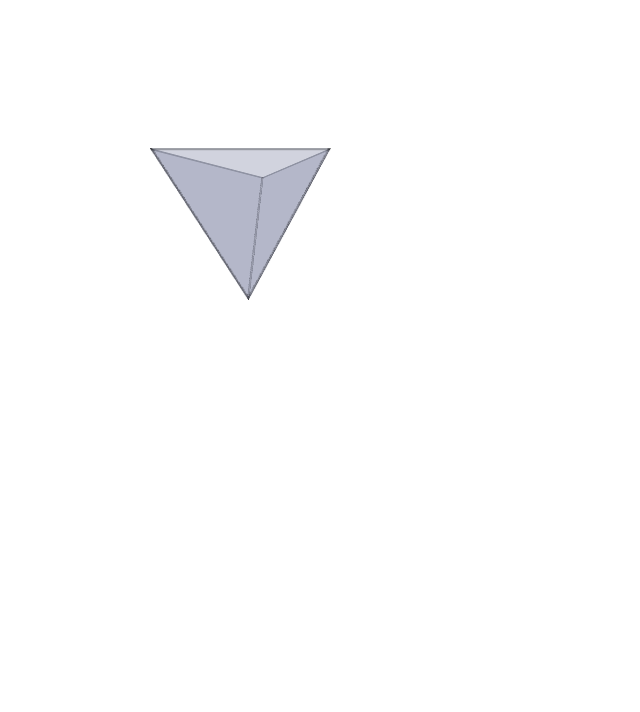
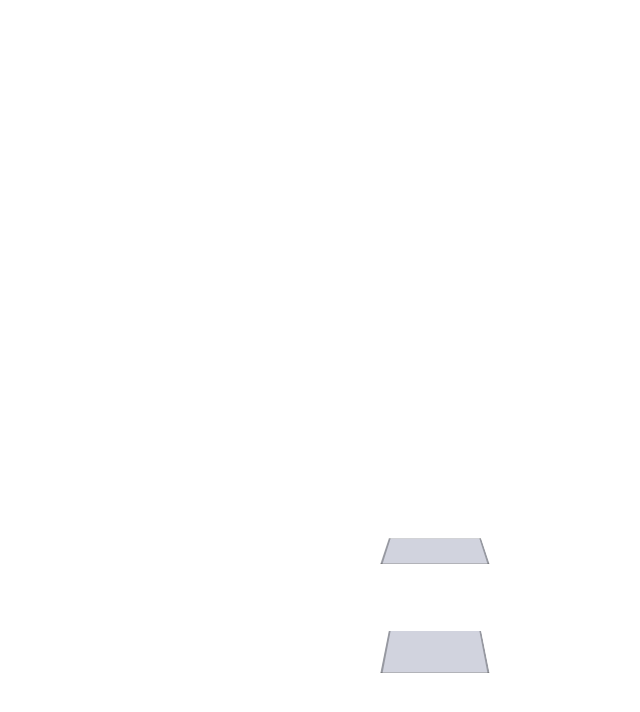
Before and after one commit to capehorn/jsbazaar, a plain HTML site: page packages/custom-shape/index.html in a window 1280 px wide. Shown: the whole page, without its empty margins (205-845 px from the left). Drawn offline with Linux system fonts and the light colour scheme.

Commit message:
experimenting with cuboid

```diff
--- a/packages/custom-shape/custom-shape.css
+++ b/packages/custom-shape/custom-shape.css
@@ -32,8 +32,8 @@ body {
     position: absolute;
     top: 50%;
     left: 50%;
-    width: 0;
-    height: 0;
+    width: max-content;
+    height: max-content;
 }
 
 .face {
--- a/packages/custom-shape/custom-shape.js
+++ b/packages/custom-shape/custom-shape.js
@@ -1,5 +1,6 @@
 const LINE_DELTA = 0.0001;
 
+function P(x, y, z, w) {return new DOMPoint(x, y, z, w);}
 function px(v) {return `${v}px`;}
 function trfs(...trfs) {return trfs.join(" ");}
 function tX(x) {return ` translateX(${x})`;}
@@ -10,52 +11,73 @@ function rX(deg) {return ` rotateX(${deg}deg)`;}
 function rY(deg) {return ` rotateY(${deg}deg)`;}
 function rZ(deg) {return ` rotateZ(${deg}deg)`;}
 
-const tetrahedron = {
-    faces: [
-        [
-            0, -100, 0,
-            100, 0, 0,
-            100, 100, 0,
-        ]
-    ]
+const origo = document.querySelector("#origo");
+
+// const tetrahedron100 = newTetrahedron({edgeLength: 100});
+// const tetrahedron200 = newTetrahedron({edgeLength: 200});
+// origo.appendChild(tetrahedron100);
+// origo.appendChild(tetrahedron200);
+
+const cuboid = newCuboid({x: 100, y: 200});
+origo.appendChild(cuboid);
+
+
+
+function newCuboid({x = 100, y = 100, z = 100}) {
+    const bottom = toFace([P(0, 0), P(x, 0), P(x, y), P(0, y)]);
+    bottom.el.style.transform = trfs(t3d(-1/2*x, 1/2*(y - z), 0), rX(-90));
+
+    const top = toFace([P(0, 0), P(x, 0), P(x, y), P(0, y)]);
+    top.el.style.transform = trfs(t3d(-1/2*x, 1/2*(y + z), 0), rX(-90));
+
+    // const back = toFace([P(0, 0), P(x, 0), P(x, y), P(0, y)]);
+    // back.el.style.transform = trfs(t3d(-1/2*x, 1/2*(y + z), 0), rX(-90));
+    // const face1 = toFace(t1);
+    // const face2 = toFace(t1);
+    // const face3 = toFace(t1);
+    //rect1.el.style.transformOrigin = "top center";
+    //rect1.el.style.transform = rX(angleAtTop);
+
+    // face2.el.style.transformOrigin = "top center";
+    // face2.el.style.transform = trfs(rY(120), rX(angleAtTop));
+
+    // face3.el.style.transformOrigin = "top center";
+    // face3.el.style.transform = trfs(rY(240), rX(angleAtTop));
+    const ref = newRef({transformOrigin: "100px 100px"});
+    addFaces(ref, bottom, top);
+    return ref;
 }
 
-const origo = document.querySelector("#origo");
-const frag = document.createDocumentFragment();
-const t1 = triangle();
-//const t2 = cloneFace(t1);
-
-
-const ref = newRef("-100px", "-100px");
-
+function newTetrahedron({edgeLength = 100}) {
+    const t1 = triangle({a: edgeLength});
     const face1 = toFace(t1);
     const face2 = toFace(t1);
     const face3 = toFace(t1);
+    const angleAtTop = 90 - 70.53;
     face1.el.style.transformOrigin = "top center";
-face1.el.style.transform = rX(90 - 70.53);
+    face1.el.style.transform = rX(angleAtTop);
 
     face2.el.style.transformOrigin = "top center";
-face2.el.style.transform = trfs(rY(120), rX(90 - 70.53));
+    face2.el.style.transform = trfs(rY(120), rX(angleAtTop));
 
     face3.el.style.transformOrigin = "top center";
-face3.el.style.transform = trfs(rY(240), rX(90 - 70.53));
+    face3.el.style.transform = trfs(rY(240), rX(angleAtTop));
+    const ref = newRef({transformOrigin: "100px 100px"});
+    addFaces(ref, face1, face2, face3);
+    return ref;
+}
 
-addFaces(ref, face1, face2, face3);
-
-
-origo.appendChild(ref);
-
-function triangle() {
-    const m = new DOMMatrix().setMatrixValue(tY(-100));
+function triangle({a, b = null, c = null}) {
+    const m = new DOMMatrix().setMatrixValue(tY(-1*a));
     const p1 = new DOMPoint().matrixTransform(m);
     const p2 = p1.matrixTransform(m.setMatrixValue(rZ(120)));
     const p3 = p2.matrixTransform(m);
     return [p1, p2, p3];
 }
 
-function toFace(ps) {
+function toFace(ps, useClipPath = true) {
     const {points, min, max} = normalize(ps);
-    const clipPath = buildClipPath(points);
+    const clipPath = useClipPath ? buildClipPath(points) : null;
     const el = toElem(max.x - min.x, max.y - min.y, clipPath);
     const edges = points.map( (p, idx, arr) => newEdge(p, idx === arr.length - 1 ? arr[0] : arr[idx+1]) );
     edges.forEach(e => el.appendChild(e));
@@ -94,13 +116,15 @@ function normalize(points) {
     };
 }
 
-function toElem(w, h, clipPath) {
+function toElem(w, h, clipPath = null) {
     const el = document.createElement("div");
     el.classList.add("face");
     const s = el.style;
     s.width = px(w);
     s.height = px(h);
+    if (clipPath != null) {
         s.clipPath = clipPath;
+    }
     return el;
 }
 
@@ -138,11 +162,10 @@ function calcRotation(dx, dy) {
 }
 
 
-function newRef(top, left) {
+function newRef({transformOrigin = "center center"}) {
     const el = document.createElement("div");
     el.classList.add("ref");
-    el.style.top = top;
-    el.style.left = left;
+    el.style.transformOrigin = transformOrigin;
     return el;
 }
 
@@ -150,13 +173,13 @@ function addFaces(ref, ...faces) {
     faces.forEach(f => ref.appendChild(f.el));
 }
 
-ref.animate([
-    // keyframes
-    { transform: "rotateZ(0deg)" },
-    { transform: 'rotateZ(360deg) rotateY(-720deg)' }
-  ], {
-    // timing options
-    duration: 10000,
-    iterations: Infinity,
-      composite: 'add'
-  });
+// tetrahedron.animate([
+//     // keyframes
+//     { transform: "rotateZ(0deg)" },
+//     { transform: 'rotateZ(360deg) rotateY(-720deg)' }
+//   ], {
+//     // timing options
+//     duration: 3000,
+//     iterations: Infinity,
+//       composite: 'add'
+//   });
```
Lines whose indentation alone changed are shown as unchanged.
